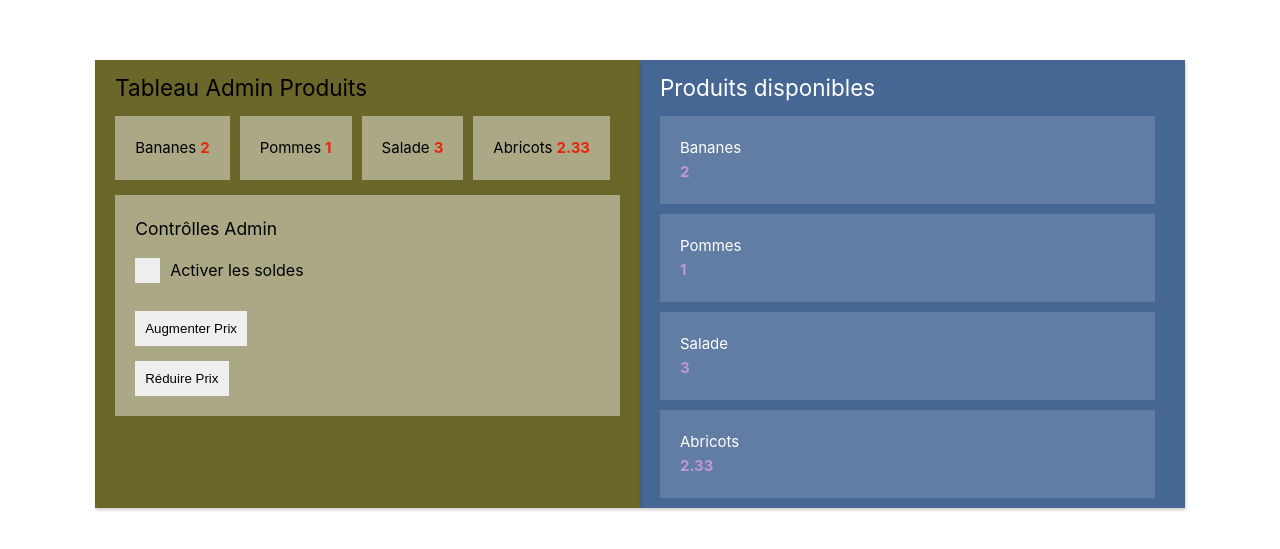
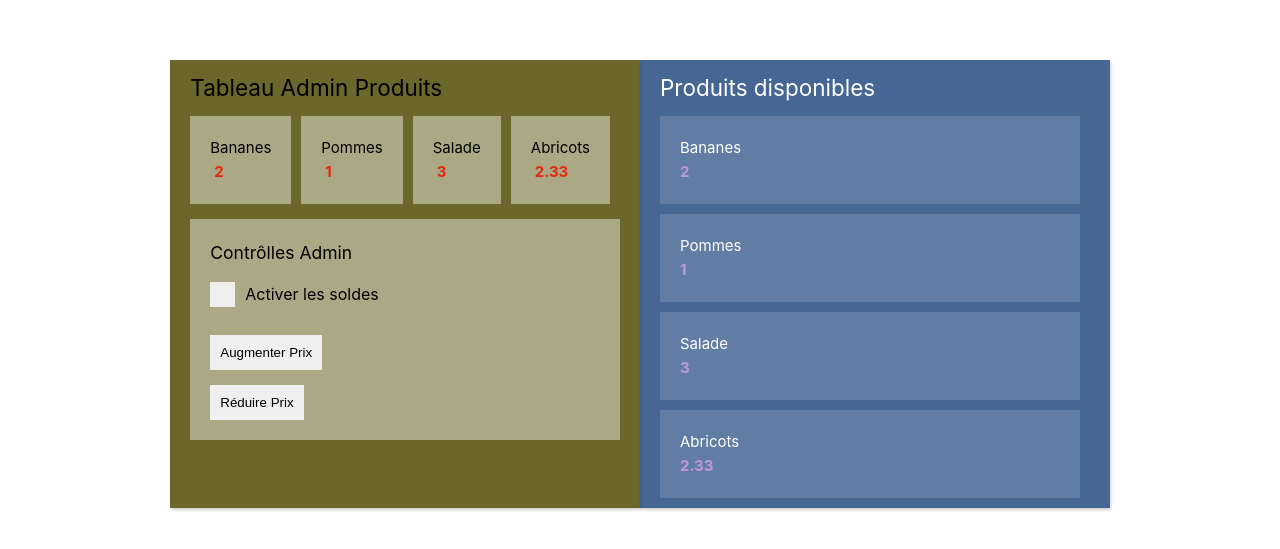
Before and after one commit to GregMarshall999/approfondissement-poe, a Vue app: page / in a window 1280 px wide. Shown: the part 101-650 px from the top of the page. Built offline with nearby package versions, Linux system fonts and the light colour scheme.

Commit message:
refactoring

```diff
--- a/src/App.vue
+++ b/src/App.vue
@@ -1,11 +1,11 @@
 <template>
-	<ProductLister />
-	<ProductViewer />
+	<AdminViewer/>
+  <CartViewer/>
 </template>
 
 <script setup>
-import ProductLister from './components/ProductLister.vue';
-import ProductViewer from './components/ProductViewer.vue';
+import AdminViewer from './components/AdminViewer.vue';
+import CartViewer from './components/CartViewer.vue';
 </script>
 
 <style scoped>
--- a/src/components/ProductLister.vue
+++ b/src/components/AdminViewer.vue
@@ -2,12 +2,7 @@
     <div class="lister">
         <h2>Tableau Admin Produits</h2>
 
-        <ul>
-            <li v-for="product in products">
-                <span class="name">{{ product.name }}</span>
-                <span class="price">{{ product.price }}</span>
-            </li>
-        </ul>
+        <ListerComp :is-admin="true"/>
 
         <div class="admin-controls">
             <h3>Contrôlles Admin</h3>
@@ -29,11 +24,11 @@
 </template>
 
 <script setup>
-import { computed, ref } from 'vue';
+import { ref } from 'vue';
 import { useStore } from 'vuex';
+import ListerComp from './Lister/ListerComp.vue';
 
 const store = useStore();
-const products = computed(() => store.getters.getProducts);
 
 const sales = ref(false);
 const updateSales = () => {
@@ -57,24 +52,6 @@ const reduicePrice = () => {
     margin-bottom: 30px;
     padding: 10px 20px;
     color: black;
-
-    ul {
-        padding: 0;
-
-        li {
-            display: inline-block;
-            margin-right: 10px;
-            margin-top: 10px;
-            padding: 20px;
-            background: rgba(255, 255, 255, 0.432);
-
-            .price {
-                font-weight: bold;
-                color: #e8260c;
-                margin-left: 4px;
-            }
-        }
-    }
 
     .admin-controls {
         background: rgba(255, 255, 255, 0.432);
--- /dev/null
+++ b/src/components/CartViewer.vue
@@ -0,0 +1,23 @@
+<template>
+    <div class="viewer">
+        <h2>Produits disponibles</h2>
+
+        <ListerComp />
+    </div>
+</template>
+
+<script setup>
+import ListerComp from './Lister/ListerComp.vue';
+</script>
+
+<style scoped>
+
+.viewer {
+    background: #0c3772c2;
+    box-shadow: 1px 2px 3px rgba(0, 0, 0, 0.2);
+    margin-bottom: 30px;
+    padding: 10px 20px;
+    color: white;
+}
+
+</style>
--- /dev/null
+++ b/src/components/Lister/ListerComp.vue
@@ -0,0 +1,65 @@
+<template>
+    <ul :class="{ admin: isAdmin }">
+        <li v-for="product in products">
+            <span class="name">{{ product.name }}</span>
+            <span class="price">{{ product.price }}</span>
+        </li>
+    </ul>
+</template>
+
+<script setup>
+import { computed } from 'vue';
+import { useStore } from 'vuex';
+
+const store = useStore();
+
+const products = computed(() => store.getters.getProducts);
+
+const props = defineProps({
+    isAdmin: {
+        type: Boolean,
+        default: false
+    }
+})
+
+</script>
+
+<style scoped>
+
+ul.admin {
+    padding: 0;
+
+    li {
+        display: inline-block;
+        margin-right: 10px;
+        margin-top: 10px;
+        padding: 20px;
+        background: rgba(255, 255, 255, 0.432);
+
+        .price {
+            font-weight: bold;
+            color: #e8260c;
+            margin-left: 4px;
+        }
+    }
+}
+
+ul {
+    padding: 0;
+    list-style-type: none;
+
+    li {
+        margin-right: 10px;
+        margin-top: 10px;
+        padding: 20px;
+        background: rgba(255, 255, 255, 0.151);
+
+        .price {
+            font-weight: bold;
+            color: #bf97db;
+            display: block;
+        }
+    }
+}
+
+</style>
--- a/src/components/ProductViewer.vue
+++ /dev/null
@@ -1,52 +0,0 @@
-<template>
-    <div class="viewer">
-        <h2>Produits disponibles</h2>
-
-        <ul>
-            <li v-for="product in products">
-                <span class="name">{{ product.name }}</span>
-                <span class="price">{{ product.price }}</span>
-            </li>
-        </ul>
-    </div>
-</template>
-
-<script setup>
-import { computed } from 'vue';
-import { useStore } from 'vuex';
-
-const store = useStore();
-
-const products = computed(() => store.getters.getProducts);
-
-</script>
-
-<style scoped>
-
-.viewer {
-    background: #0c3772c2;
-    box-shadow: 1px 2px 3px rgba(0, 0, 0, 0.2);
-    margin-bottom: 30px;
-    padding: 10px 20px;
-    color: white;
-
-    ul {
-        padding: 0;
-        list-style-type: none;
-
-        li {
-            margin-right: 10px;
-            margin-top: 10px;
-            padding: 20px;
-            background: rgba(255, 255, 255, 0.151);
-
-            .price {
-                font-weight: bold;
-                color: #bf97db;
-                display: block;
-            }
-        }
-    }
-}
-
-</style>
```
